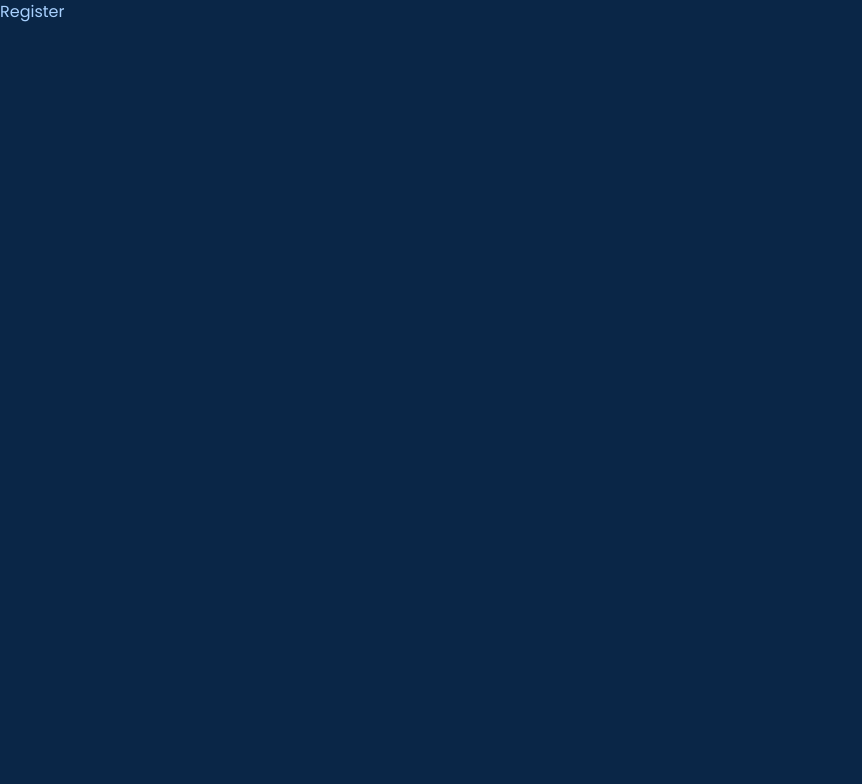
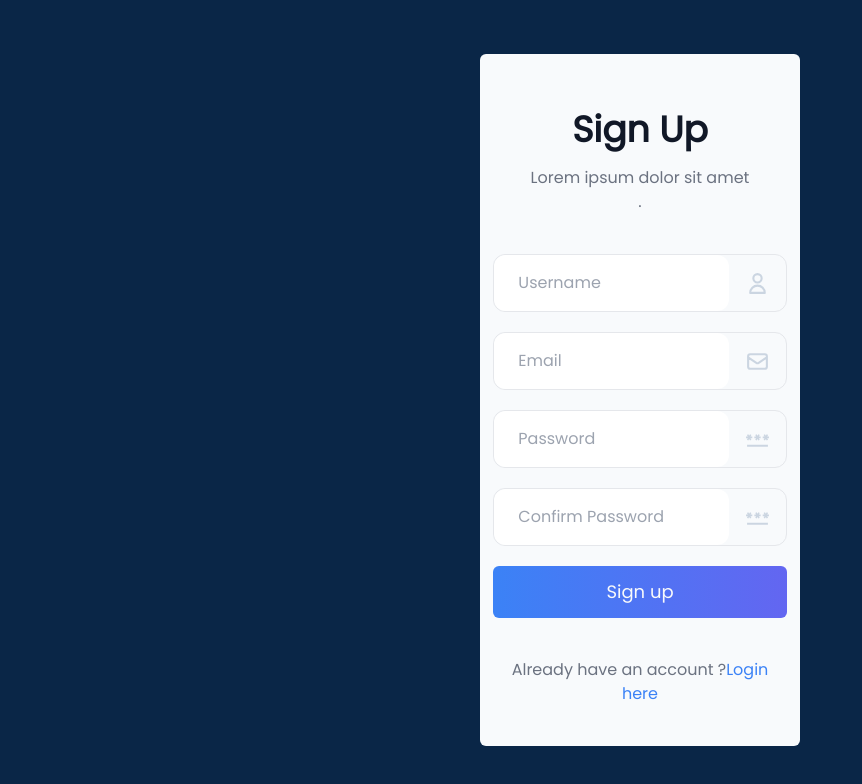
Before and after one commit to TheangDyna/DerLg, a Next.js app: page /register in a window 1280 px wide. Shown: the top 784 px of the page, without its empty margins (0-862 px from the left). Built offline with nearby package versions, Linux system fonts and the light colour scheme.

Commit message:
create register component

```diff
--- a/pages/register.js
+++ b/pages/register.js
@@ -1,13 +1,97 @@
 import Head from "next/head";
+import Link from "next/link";
+import styles from "../styles/Form.module.css";
+import Image from "next/image";
+import { HiOutlineUser, HiOutlineMail } from "react-icons/hi";
+import { MdPassword } from "react-icons/md";
+import Layout from "../layout/Auth";
+import { useState } from "react";
 
 export default function Register() {
+  const [show, setShow] = useState({
+    password: false,
+    cpassword: false,
+  });
+
   return (
-    <div>
-      <Head>
-        <title>Register</title>
-      </Head>
+    <Layout>
+      <section className="w-11/12 mx-auto flex flex-col gap-10">
+        <div className="title bg-loginPage">
+          <h1 className="text-gray-900 text-4xl font-bold py-4">Sign Up</h1>
+          <p className="w-3/4 mx-auto text-gray-500">
+            Lorem ipsum dolor sit amet .
+          </p>
+        </div>
 
-      <h1>Register</h1>
-    </div>
+        {/* form */}
+        <form className="flex flex-col gap-5 mx-auto">
+          <div className={styles.input_group}>
+            <input
+              type="text"
+              name="Username"
+              placeholder="Username"
+              className={styles.input_text}
+            />
+            <span className="icon flex items-center px-4">
+              <HiOutlineUser size={25}></HiOutlineUser>
+            </span>
+          </div>
+          <div className={styles.input_group}>
+            <input
+              type="email"
+              name="email"
+              placeholder="Email"
+              className={styles.input_text}
+            />
+            <span className="icon flex items-center px-4">
+              <HiOutlineMail size={25}></HiOutlineMail>
+            </span>
+          </div>
+          <div className={styles.input_group}>
+            <input
+              type={`${show.password ? "text" : "password"}`}
+              name="password"
+              placeholder="Password"
+              className={styles.input_text}
+            />
+            <span
+              className="icon flex items-center px-4"
+              onClick={() => setShow({ ...show, password: !show.password })}
+            >
+              <MdPassword size={25}></MdPassword>
+            </span>
+          </div>
+
+          <div className={styles.input_group}>
+            <input
+              type={`${show.cpassword ? "text" : "password"}`}
+              name="password"
+              placeholder="Confirm Password"
+              className={styles.input_text}
+            />
+            <span
+              className="icon flex items-center px-4"
+              onClick={() => setShow({ ...show, cpassword: !show.cpassword })}
+            >
+              <MdPassword size={25}></MdPassword>
+            </span>
+          </div>
+
+          {/* SignUp button */}
+          <div className="input-button text-gray-500">
+            <button type="submit" className={styles.button}>
+              Sign up
+            </button>
+          </div>
+        </form>
+        {/* bottom */}
+        <p className="text-center text-gray-500">
+          Already have an account ?
+          <Link href={"/login"} className="text-blue-500">
+            Login here
+          </Link>
+        </p>
+      </section>
+    </Layout>
   );
 }
```
